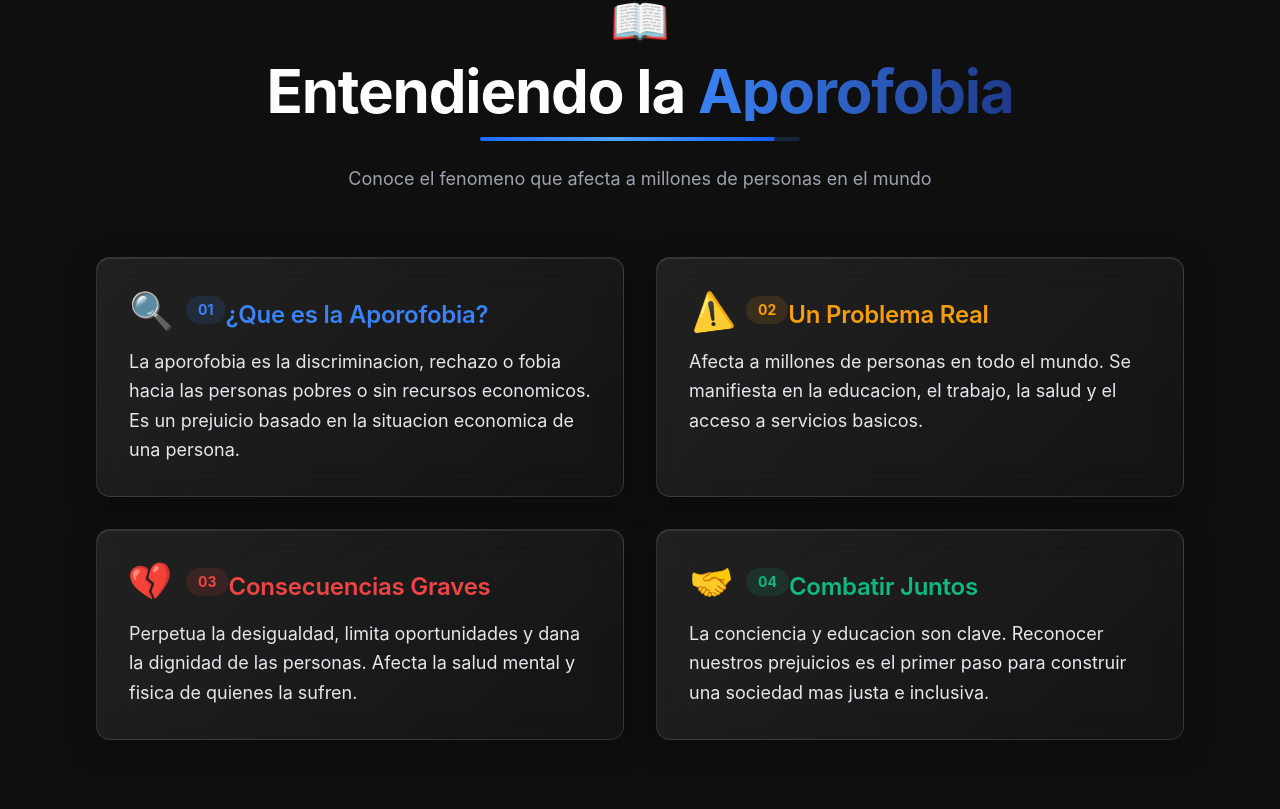
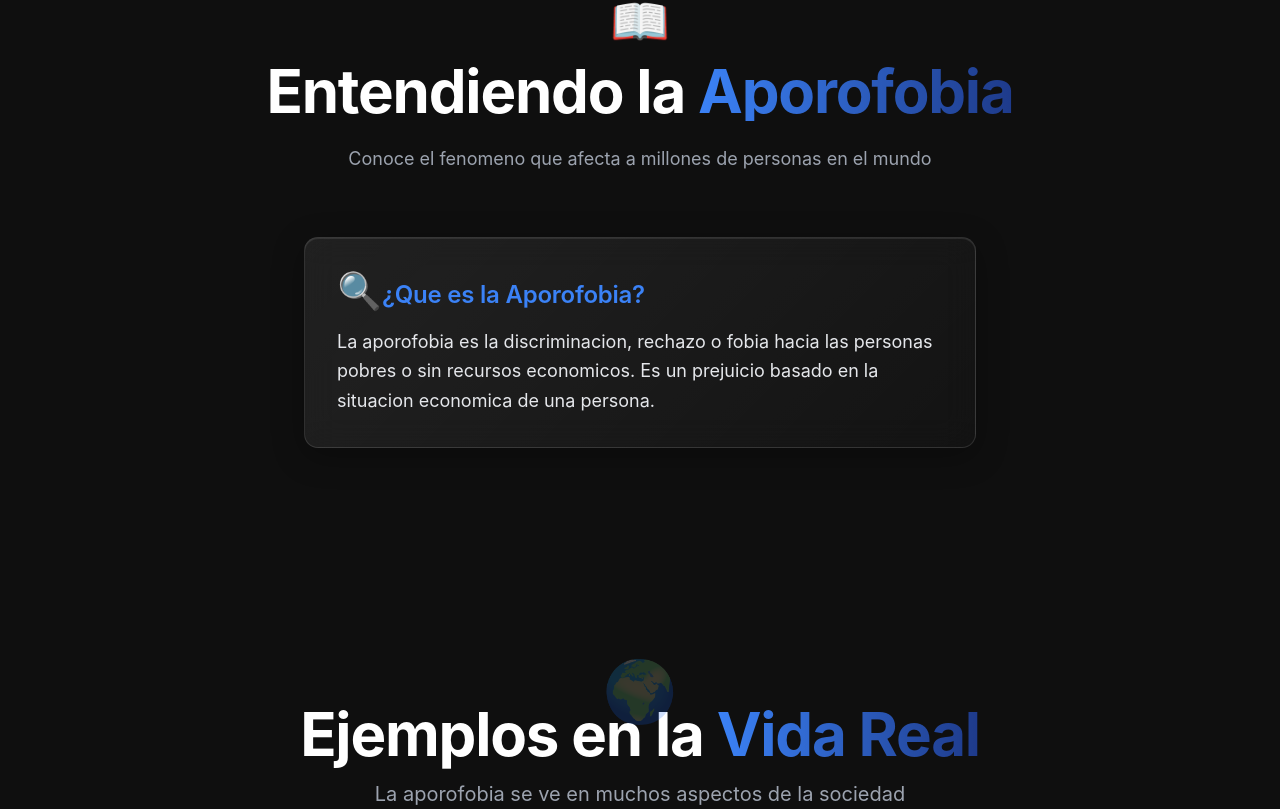
Before and after one commit to noalaporofobia-debug/JEJEJ, a Next.js app: page / in a window 1280 px wide. Shown: the part 931-1740 px from the top of the page. Built offline with nearby package versions, Linux system fonts and the light colour scheme.

Commit message:
feat: simplify WhatIsSection layout and animations

```diff
--- a/components/sections/WhatIsSection.tsx
+++ b/components/sections/WhatIsSection.tsx
@@ -20,27 +20,6 @@ export function WhatIsSection() {
         'La aporofobia es la discriminacion, rechazo o fobia hacia las personas pobres o sin recursos economicos. Es un prejuicio basado en la situacion economica de una persona.',
       icon: '🔍',
       color: '#3b82f6',
-    },
-    {
-      title: 'Un Problema Real',
-      description:
-        'Afecta a millones de personas en todo el mundo. Se manifiesta en la educacion, el trabajo, la salud y el acceso a servicios basicos.',
-      icon: '⚠️',
-      color: '#f59e0b',
-    },
-    {
-      title: 'Consecuencias Graves',
-      description:
-        'Perpetua la desigualdad, limita oportunidades y dana la dignidad de las personas. Afecta la salud mental y fisica de quienes la sufren.',
-      icon: '💔',
-      color: '#ef4444',
-    },
-    {
-      title: 'Combatir Juntos',
-      description:
-        'La conciencia y educacion son clave. Reconocer nuestros prejuicios es el primer paso para construir una sociedad mas justa e inclusiva.',
-      icon: '🤝',
-      color: '#10b981',
     },
   ]
 
@@ -92,23 +71,6 @@ export function WhatIsSection() {
               Aporofobia
             </motion.span>
           </motion.h2>
-          <motion.div
-            variants={staggerCardVariants}
-            className="h-1 mx-auto max-w-xs relative overflow-hidden rounded-full"
-            style={{ background: 'rgba(59, 130, 246, 0.2)' }}
-          >
-            <motion.div
-              className="absolute inset-0 bg-gradient-to-r from-blue-600 via-blue-400 to-blue-600"
-              animate={{
-                x: ['-100%', '100%'],
-              }}
-              transition={{
-                duration: 2,
-                repeat: Infinity,
-                ease: 'linear',
-              }}
-            />
-          </motion.div>
           <motion.p
             variants={staggerCardVariants}
             className="mt-6 text-lg max-w-2xl mx-auto"
@@ -118,8 +80,8 @@ export function WhatIsSection() {
           </motion.p>
         </motion.div>
 
-        {/* Cards grid with alternating animations */}
-        <div className="grid md:grid-cols-2 gap-8">
+        {/* Card centered */}
+        <div className="max-w-2xl mx-auto">
           {definitions.map((item, index) => (
             <motion.div
               key={index}
@@ -139,7 +101,7 @@ export function WhatIsSection() {
 
 
 
-              {/* Number badge with animation */}
+              {/* Icon with animation */}
               <motion.div
                 className="inline-flex items-center gap-3 mb-4"
                 whileHover={{ x: 5 }}
@@ -157,15 +119,6 @@ export function WhatIsSection() {
                 >
                   {item.icon}
                 </motion.span>
-                <div
-                  className="px-3 py-1 rounded-full text-sm font-bold"
-                  style={{
-                    background: `${item.color}20`,
-                    color: item.color,
-                  }}
-                >
-                  0{index + 1}
-                </div>
               </motion.div>
 
               {/* Title */}
```
